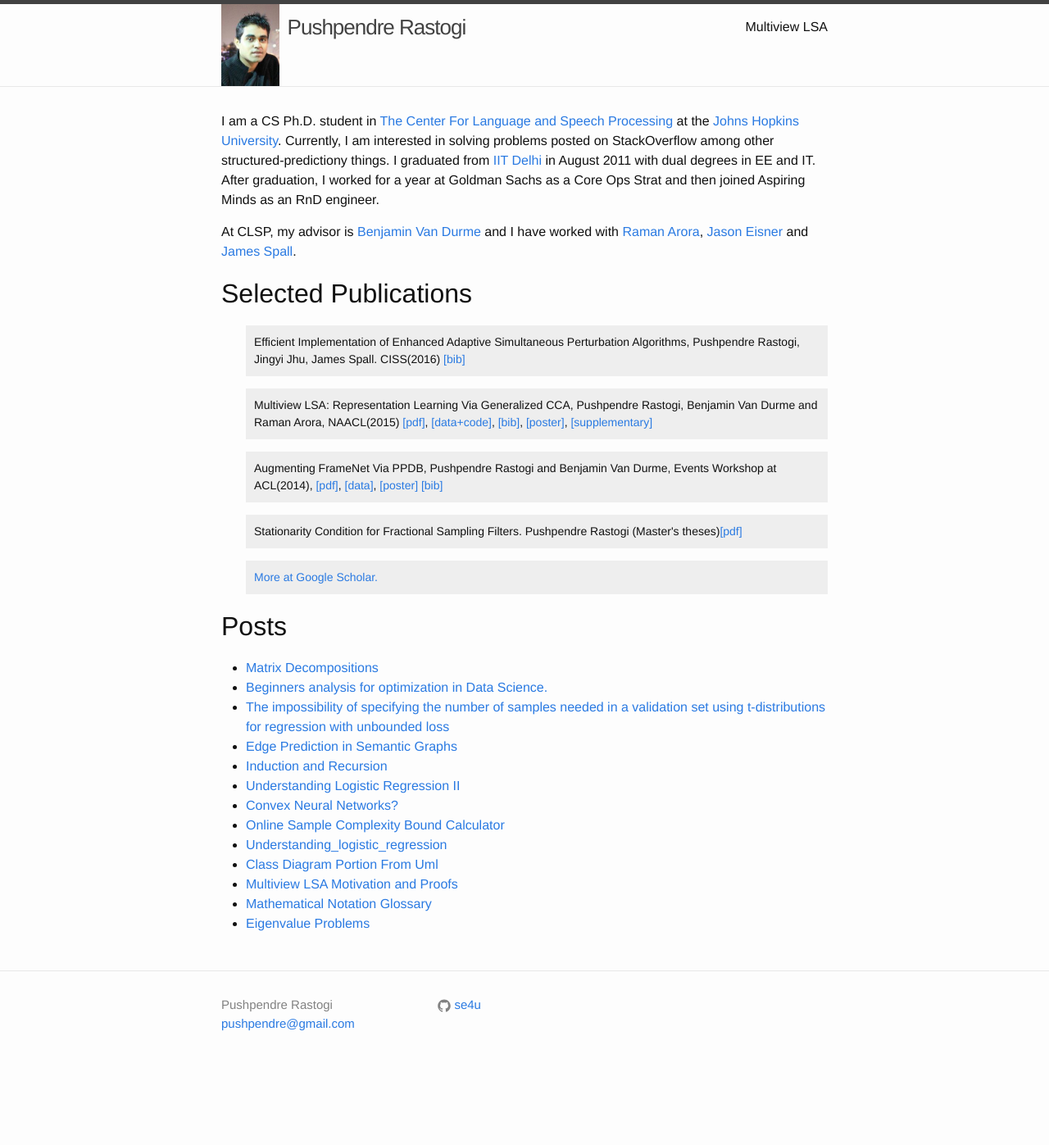
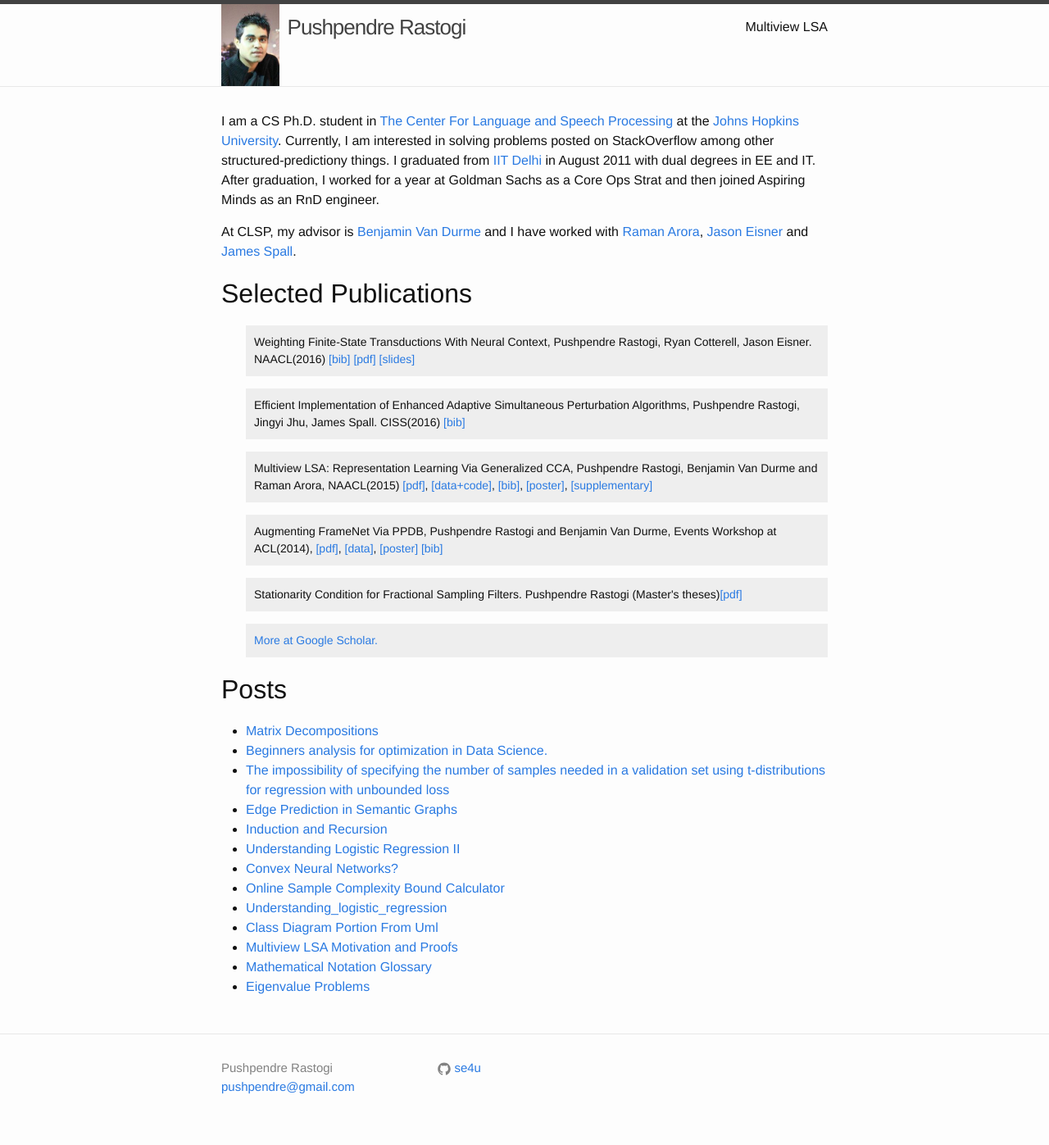
Before and after one commit to se4u/jhu_web_page, a Jekyll site: the page built from index.html, in a window 1280 px wide. Shown: the whole page at 82% size. Built offline with Jekyll 4.4.1, drawn with Linux system fonts in a browser that asks for light colours; before the commit the page ends 1320 px from its top, so only the background shows below that.

Commit message:
migrate to jekyll v3 and add paper with jason and ryan

```diff
--- a/index.html
+++ b/index.html
@@ -12,8 +12,13 @@
   <h1>Selected Publications</h1>
 
   <ul class="bubble-list">
+    <li> Weighting Finite-State Transductions With Neural Context, Pushpendre Rastogi, Ryan Cotterell, Jason Eisner. NAACL(2016)
+      <a href="{{ site.url }}/res/rastogi2016weighting.bib">[bib]</a>
+      <a href="{{ site.url }}/res/rastogi2016weighting.pdf">[pdf]</a>
+      <a href="{{ site.url }}/res/rastogi2016weighting.slides.pdf">[slides]</a>
+    </li>
     <li> Efficient Implementation of Enhanced Adaptive Simultaneous Perturbation Algorithms, Pushpendre Rastogi, Jingyi Jhu, James Spall. CISS(2016)
-      <a href="{{ site.baseurl }}/res/rastog2016efficient.bib">[bib]</a>
+      <a href="{{ site.url }}/res/rastogi2016efficient.bib">[bib]</a>
     </li>
     <li> Multiview LSA: Representation Learning Via Generalized CCA, Pushpendre Rastogi, Benjamin Van Durme and Raman Arora, NAACL(2015)
       <a href="mvlsa/mvlsa.pdf">[pdf]</a>,
@@ -27,9 +32,6 @@
       <a href="{{ site.url }}/res/rastogi2014augmenting.data.tgz">[data]</a>,
       <a href="{{ site.url }}/res/rastogi2014augmenting.poster.pdf">[poster]</a>
       <a href="res/rastogi2014augmenting.bib">[bib]</a>
-
-
-
     <li> Stationarity Condition for Fractional Sampling Filters. Pushpendre Rastogi (Master's theses)<a href="_includes/mtp.pdf">[pdf]</a>
       </li>
     </li>
```
Also changed, not shown: res/rastogi2016weighting.bib (added, +7 -0 lines), 4 other files.
